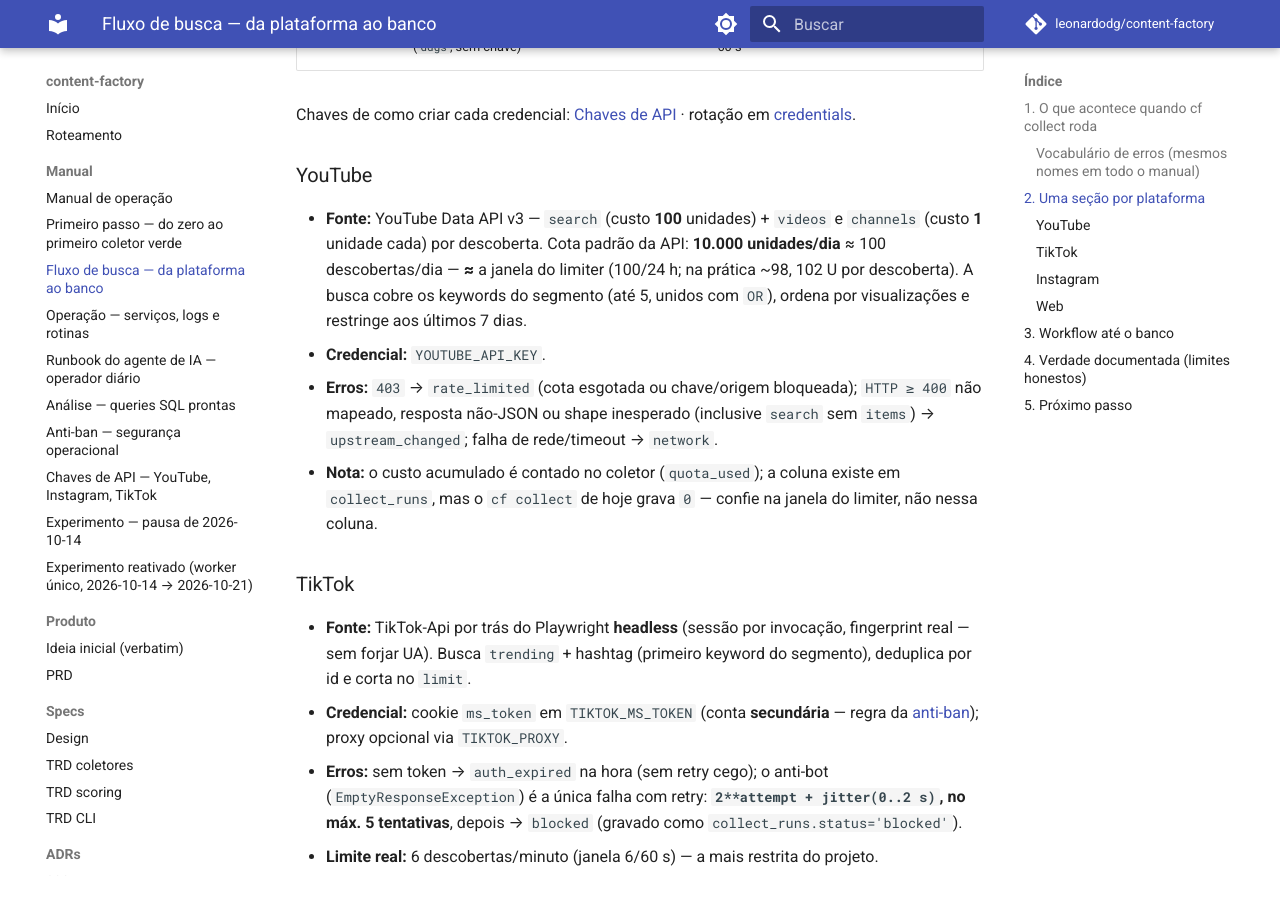
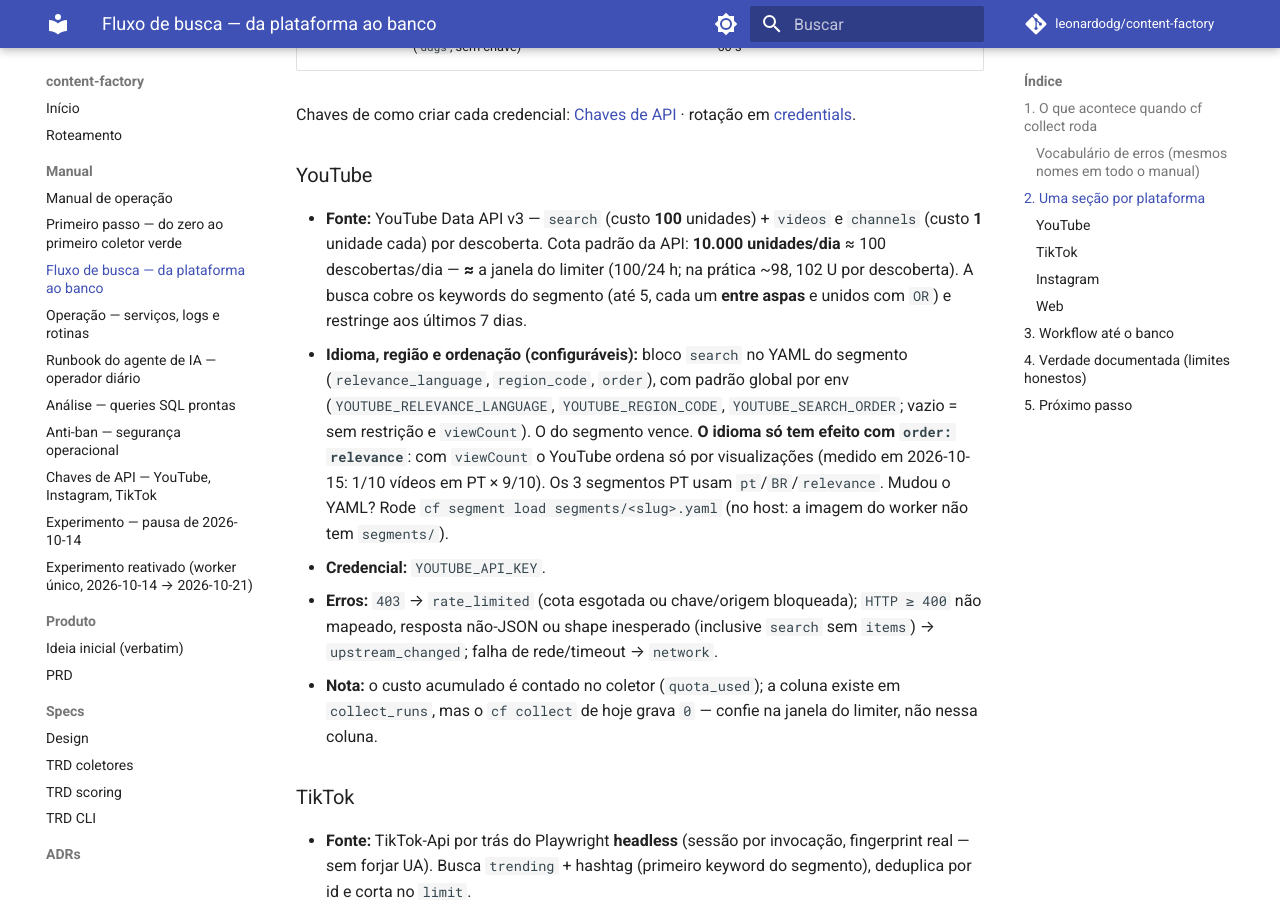
Before and after one commit to leonardodg/content-factory, an MkDocs documentation site: the page built from docs/manual/fluxo-busca.md, in a window 1280 px wide and 900 px high, scrolled down 3645 px. Built offline with MkDocs 1.6.1 and Material for MkDocs 9.7.7, drawn with Linux system fonts in a browser that asks for light colours; comment, search, counter and statistics services are not loaded.

Commit message:
docs(fluxo-busca): configuração de idioma/região/ordenação do YouTube
Co-Authored-By: Claude Opus 5.5 <noreply@anthropic.com>
Claude-Session: https://claude.ai/code/session_01MukVk9tmY1SbNMkib7uHyt

```diff
--- a/docs/manual/fluxo-busca.md
+++ b/docs/manual/fluxo-busca.md
@@ -101,8 +101,17 @@ rotação em [credentials](../dev/credentials.md).
   e `channels` (custo **1** unidade cada) por descoberta. Cota padrão da API:
   **10.000 unidades/dia** ≈ 100 descobertas/dia — **≈** a janela do limiter
   (100/24 h; na prática ~98, 102 U por descoberta). A busca cobre os keywords
-  do segmento (até 5, unidos
-  com `OR`), ordena por visualizações e restringe aos últimos 7 dias.
+  do segmento (até 5, cada um **entre aspas** e unidos com `OR`) e restringe
+  aos últimos 7 dias.
+- **Idioma, região e ordenação (configuráveis):** bloco `search` no YAML do
+  segmento (`relevance_language`, `region_code`, `order`), com padrão global
+  por env (`YOUTUBE_RELEVANCE_LANGUAGE`, `YOUTUBE_REGION_CODE`,
+  `YOUTUBE_SEARCH_ORDER`; vazio = sem restrição e `viewCount`). O do segmento
+  vence. **O idioma só tem efeito com `order: relevance`**: com `viewCount` o
+  YouTube ordena só por visualizações (medido em 2026-10-15: 1/10 vídeos em
+  PT × 9/10). Os 3 segmentos PT usam `pt`/`BR`/`relevance`. Mudou o YAML?
+  Rode `cf segment load segments/<slug>.yaml` (no host: a imagem do worker
+  não tem `segments/`).
 - **Credencial:** `YOUTUBE_API_KEY`.
 - **Erros:** `403` → `rate_limited` (cota esgotada ou chave/origem bloqueada);
   `HTTP ≥ 400` não mapeado, resposta não-JSON ou shape inesperado (inclusive
```
